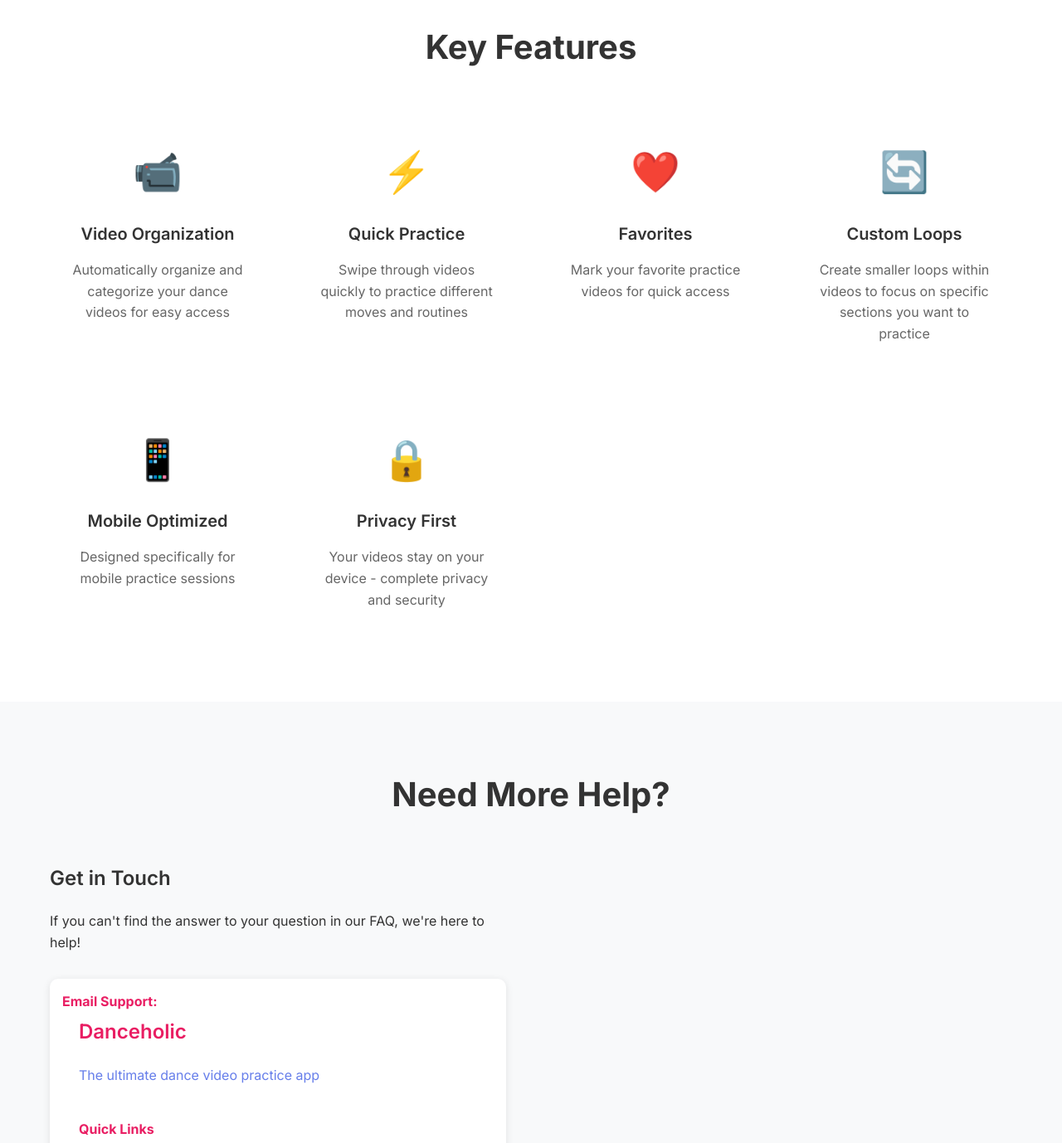
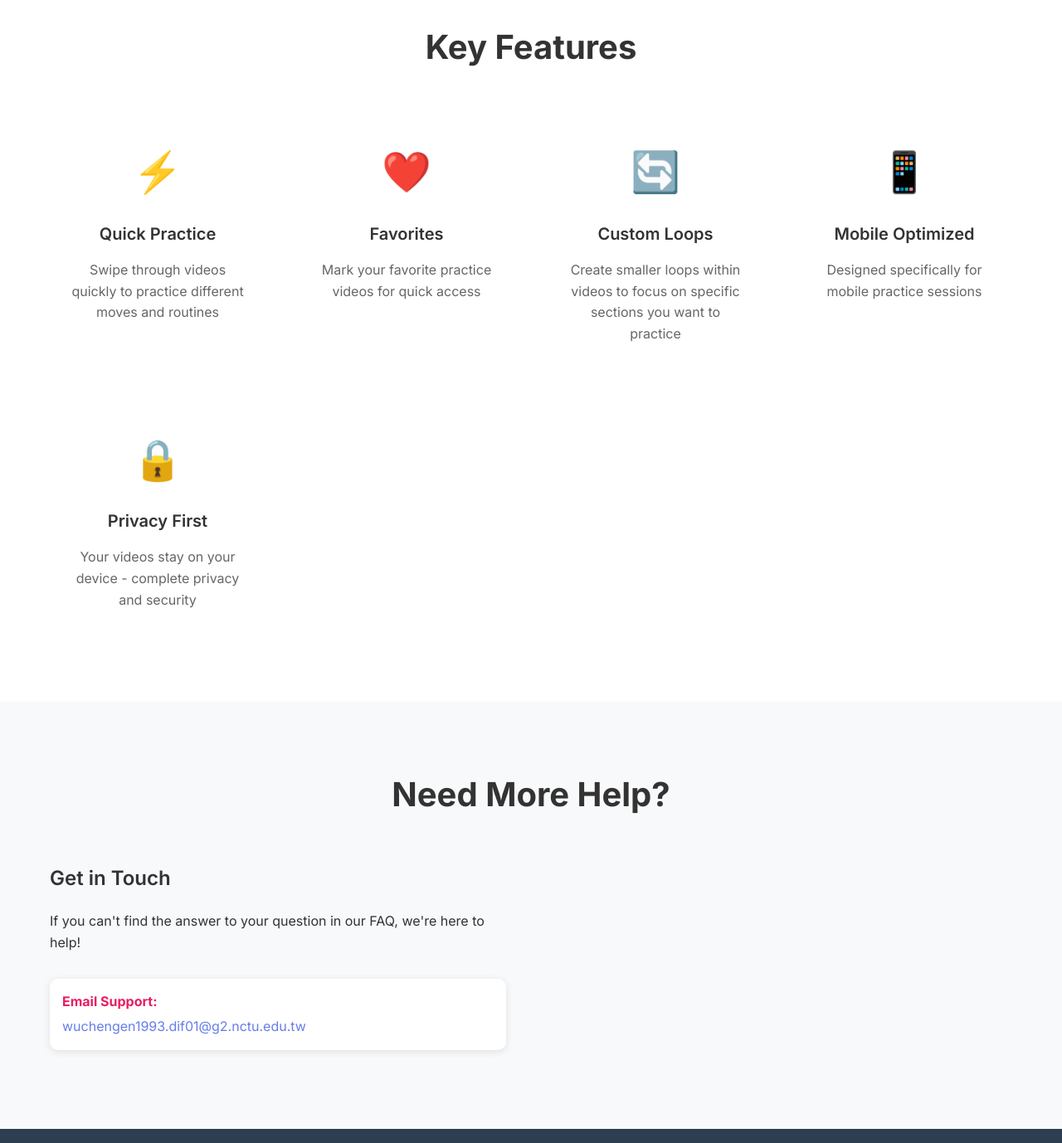
Before and after one commit to ji3g4kami/Danceholic-support-website, a plain HTML site: page index.html in a window 1280 px wide. Shown: the part 1520-2898 px from the top of the page at 83% size. Drawn offline with Linux system fonts and the light colour scheme.

Commit message:
update permission

```diff
--- a/index.html
+++ b/index.html
@@ -69,11 +69,6 @@
                 <h2>Key Features</h2>
                 <div class="features-grid">
                     <div class="feature">
-                        <div class="feature-icon">📹</div>
-                        <h3>Video Organization</h3>
-                        <p>Automatically organize and categorize your dance videos for easy access</p>
-                    </div>
-                    <div class="feature">
                         <div class="feature-icon">⚡</div>
                         <h3>Quick Practice</h3>
                         <p>Swipe through videos quickly to practice different moves and routines</p>
@@ -112,9 +107,8 @@
                         <div class="contact-methods">
                             <div class="contact-method">
                                 <strong>Email Support:</strong>
-                                <a href="mailto:wuchengen1993.dif01@g2.nctu.edu.tw>wuchengen1993.dif01@g2.nctu.edu.tw</a>
+                                <a href="mailto:wuchengen1993.dif01@g2.nctu.edu.tw">wuchengen1993.dif01@g2.nctu.edu.tw</a>
                             </div>
-
                         </div>
                     </div>
                 </div>
```
Also changed, not shown: privacy.html (+0 -1 lines).
